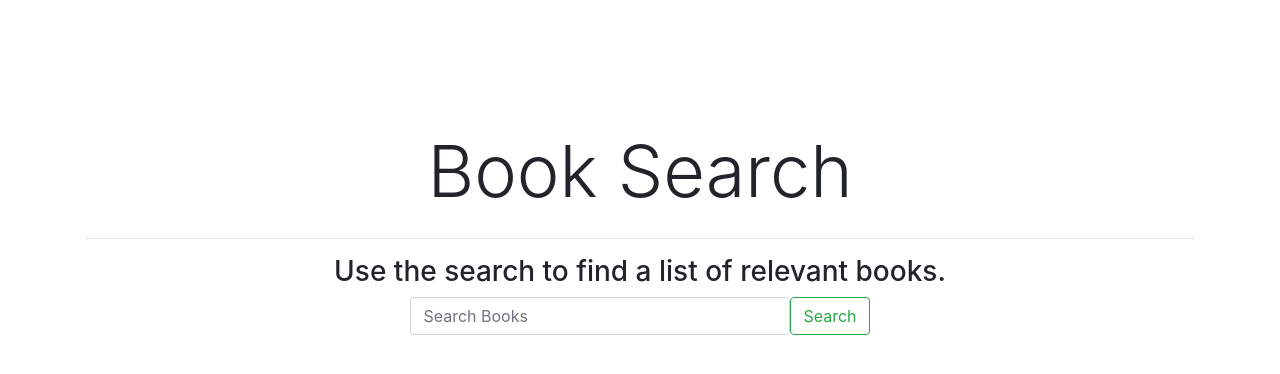
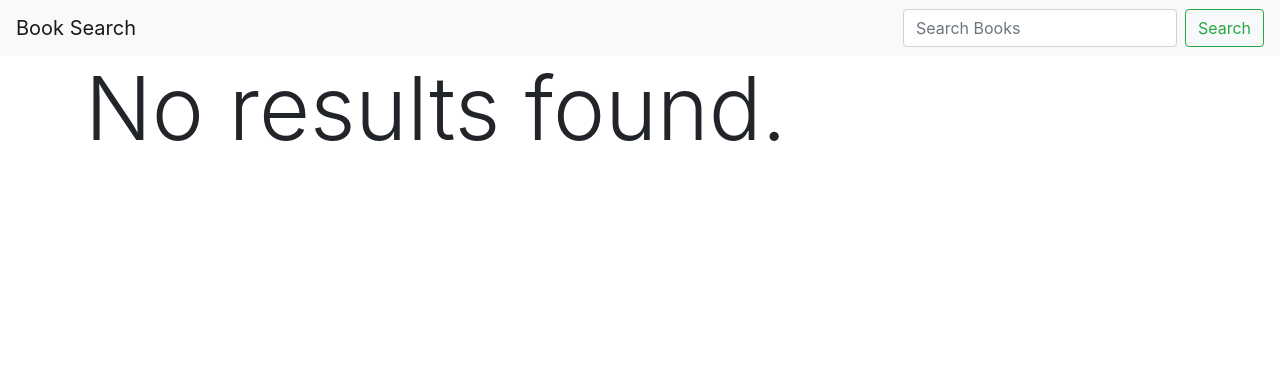
Before and after one commit to steakfrye/Google-Books, a React (Create React App) app: page /search in a window 1280 px wide. Shown: the top 374 px of the page. Built offline with nearby package versions, Linux system fonts and the light colour scheme; the HTML template or start-up script is replaced by a standard one.

Commit message:
Pages nested in router. Fixed no result bug.

```diff
--- a/package.json
+++ b/package.json
@@ -7,6 +7,7 @@
     "enzyme-adapter-react-16": "^1.7.1",
     "react": "^16.7.0",
     "react-dom": "^16.7.0",
+    "react-router-dom": "^4.3.1",
     "react-scripts": "2.1.3",
     "react-test-renderer": "^16.7.0"
   },
--- a/src/App.js
+++ b/src/App.js
@@ -1,12 +1,14 @@
 import React, { Component } from 'react';
+import { BrowserRouter as Router, Route } from 'react-router-dom';
 import './App.css';
 
 import LandingPage from './components/LandingPage';
 import Table from './components/Table';
 import Navbar from './components/Navbar';
+import NoResults from './components/NoResults';
 
 const key = require('./config/keys');
-
+//
 class App extends Component {
   constructor() {
     super();
@@ -35,6 +37,7 @@ class App extends Component {
         .then(data => {
           console.log(data);
           this.setState({ searchResults: data.items });
+          this.props.history.push('/search');
         })
         .catch(err => {
           this.setState({ error: 'You must submit a valid search.' });
@@ -42,25 +45,27 @@ class App extends Component {
     }
   }
 
-  handleErrors(res) {
-    if (!res.ok) {
-      throw Error(res.statusText);
-    }
+  render() {
+    const { error, searchResults } = this.state;
 
-    return res;
-  }
-
-  render() {
     return (
-      <div className="App">
-        {this.state.searchResults.length === 0 ?
-          <LandingPage onSearch={this.onSearch} error={this.state.error} />
-          : <div>
-            <Navbar onSearch={this.onSearch} />
-            <Table books={this.state.searchResults} />
-          </div>
-        }
-      </div>
+      <Router>
+        <div>
+          <Route exact path="/" component={() =>
+            <LandingPage onSearch={this.onSearch} error={error} />
+          }/>
+          <Route exact path="/search" component={() =>
+            <div>
+              <Navbar onSearch={this.onSearch} />
+              {
+                searchResults.length === 0 ?
+                  <NoResults /> :
+                <Table books={searchResults} />
+              }
+            </div>
+          }/>
+        </div>
+      </Router>
     );
   }
 }
--- a/src/components/Navbar.js
+++ b/src/components/Navbar.js
@@ -1,11 +1,14 @@
 import React, { Component } from 'react';
+import { Link } from 'react-router-dom';
 import Search from './Search';
 
 export class Navbar extends Component {
   render() {
     return (
       <nav className="navbar navbar-expand-sm navbar-light bg-light">
-        <h1>Book Search</h1>
+        <Link to="/" className="navbar-brand">
+          Book Search
+        </Link>
           <ul className="navbar-nav mr-auto">
             <li className="nav-item active">
             </li>
--- /dev/null
+++ b/src/components/NoResults.js
@@ -0,0 +1,8 @@
+import React from 'react';
+
+export default () =>
+  <div className="container">
+    <h1 className="display-2">
+      No results found.
+    </h1>
+  </div>;
```
Also changed, not shown: 1 other file (tests, documents, lock files or other folders).
